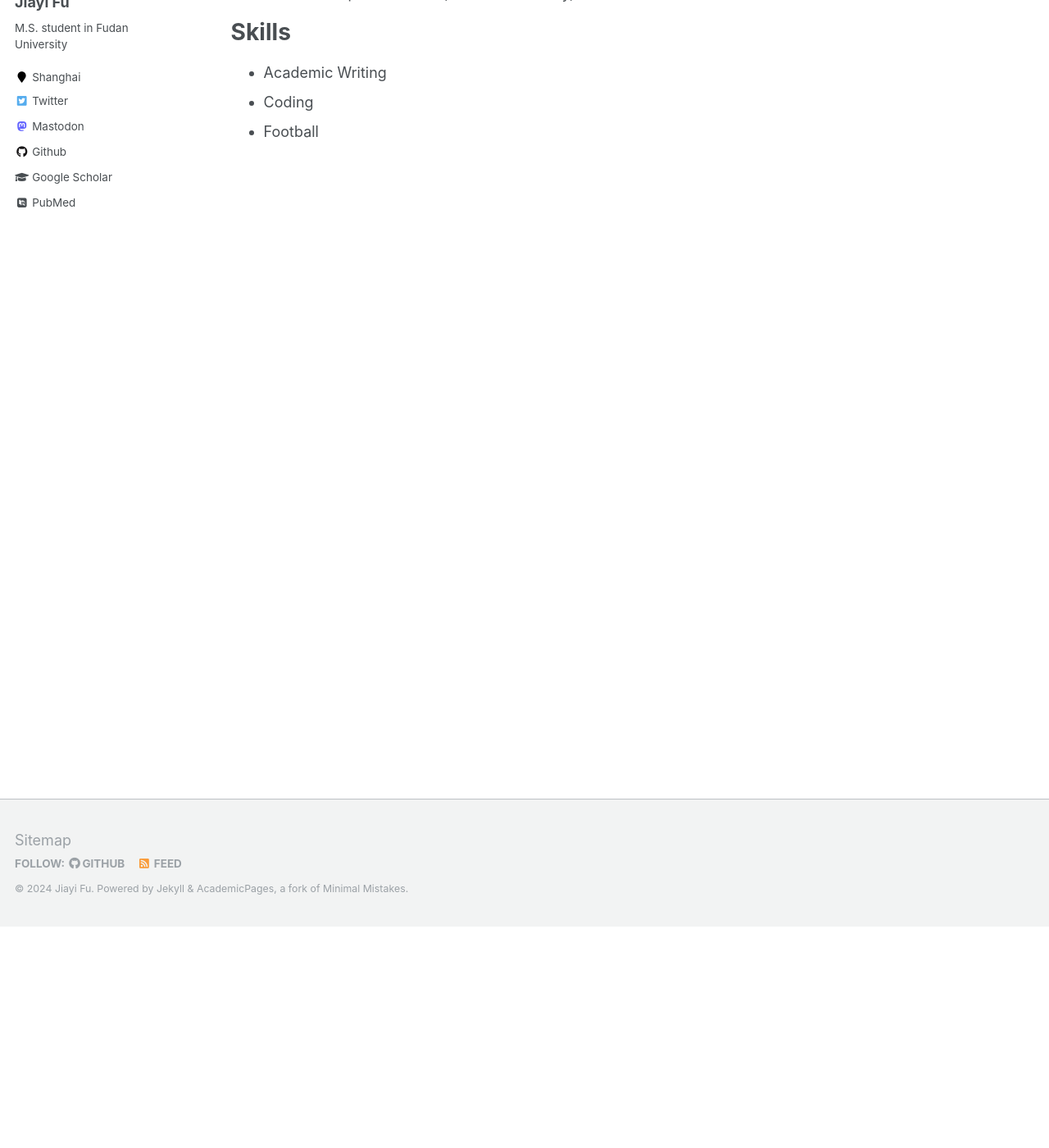
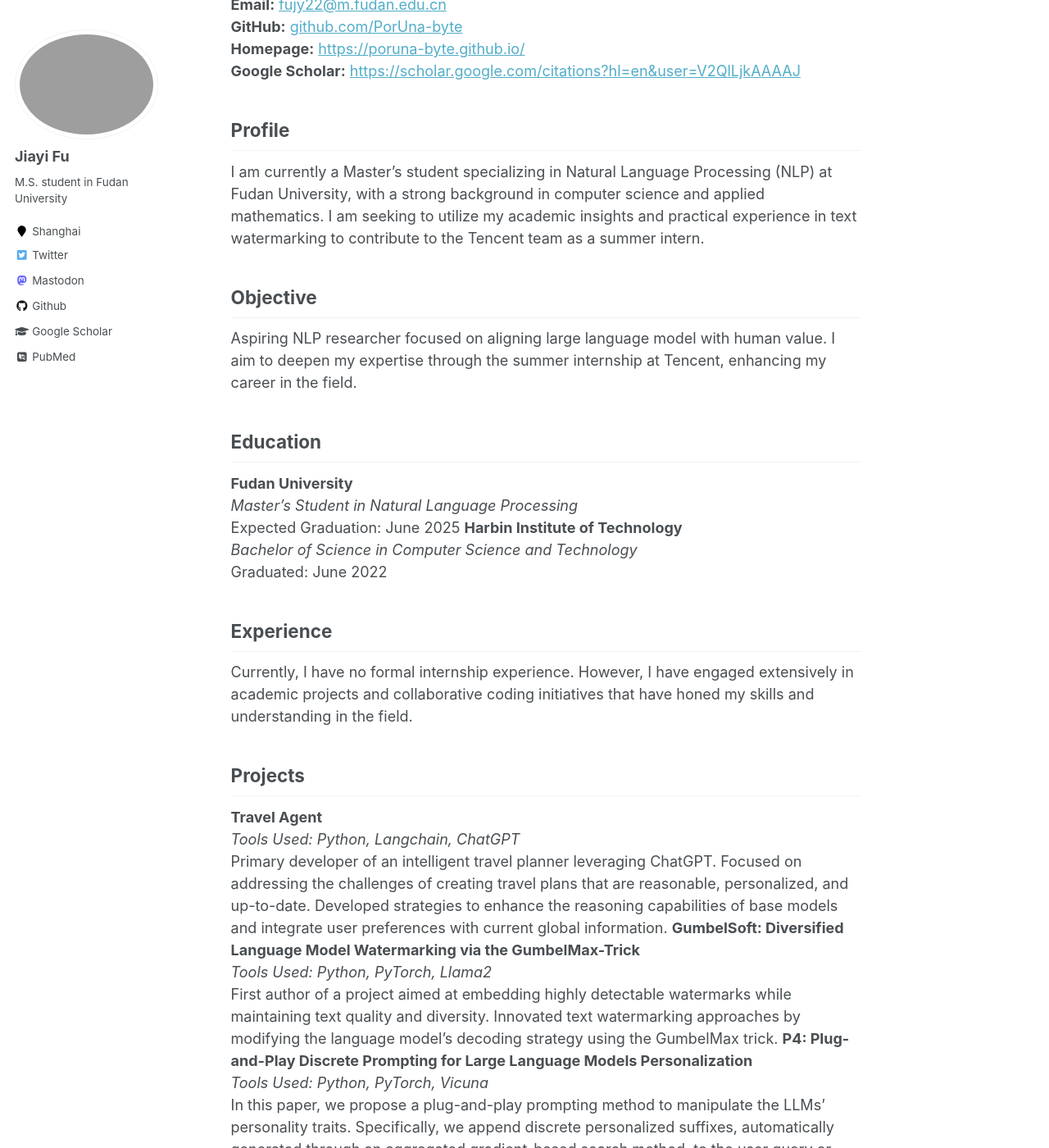
Before and after one commit to PorUna-byte/PorUna-byte.github.io, a Jekyll site: the page built from _pages/cv.md, in a window 1280 px wide and 1400 px high, scrolled down 270 px. Shown: the whole window at 82% size. Built offline with Jekyll 4.4.1, drawn with Linux system fonts in a browser that asks for light colours; some web fonts are replaced; our own code applies the rules of GitHub Pages for plain Markdown files; some of the changed text lies outside the part shown.

Commit message:
summer intern

```diff
--- a/_config.yml
+++ b/_config.yml
@@ -10,7 +10,7 @@ locale                   : "en-US"
 title                    : "Jiayi Fu / M.S. student"
 title_separator          : "-"
 name                     : &name "Jiayi Fu"
-description              : &description "A NLP researcher"
+description              : &description "NLP researcher"
 url                      : https://poruna-byte.github.io/ # the base hostname & protocol for your site e.g. "https://mmistakes.github.io"
 baseurl                  : "" # the subpath of your site, e.g. "/blog"
 repository               : "https://github.com/PorUna-byte/PorUna-byte.github.io"
--- a/_pages/cv.md
+++ b/_pages/cv.md
@@ -1,56 +1,45 @@
----
-layout: archive
-title: "CV"
-permalink: /cv/
-author_profile: true
-redirect_from:
-  - /resume
----
+# Jiayi Fu
+**Location:** Shanghai, China \
+**Phone:** +86 19370551152 \
+**Email:** [fujy22@m.fudan.edu.cn](mailto:fujy22@m.fudan.edu.cn) \
+**GitHub:** [github.com/PorUna-byte](https://github.com/PorUna-byte) \
+**Homepage:** [https://poruna-byte.github.io/](https://poruna-byte.github.io/)\
+**Google Scholar:** [https://scholar.google.com/citations?hl=en&user=V2QlLjkAAAAJ](https://scholar.google.com/citations?hl=en&user=V2QlLjkAAAAJ)
 
-{% include base_path %}
+## Profile
+I am currently a Master's student specializing in Natural Language Processing (NLP) at Fudan University, with a strong background in computer science and applied mathematics. I am seeking to utilize my academic insights and practical experience in text watermarking to contribute to the Tencent team as a summer intern.
 
-Education
-======
-* B.S. in Computer Science, Harbin Institute of Technology, 2018
-* M.S. in Computer Science, Fudan University, 2022
-<!-- * Ph.D in Version Control Theory, GitHub University, 2018 (expected) -->
+## Objective
+Aspiring NLP researcher focused on aligning large language model with human value. I aim to deepen my expertise through the summer internship at Tencent, enhancing my career in the field.
 
-<!-- Work experience
-======
-* Summer 2015: Research Assistant
-  * Github University
-  * Duties included: Tagging issues
-  * Supervisor: Professor Git
+## Education
+**Fudan University** \
+*Master's Student in Natural Language Processing* \
+Expected Graduation: June 2025
+**Harbin Institute of Technology** \
+*Bachelor of Science in Computer Science and Technology* \
+Graduated: June 2022
 
-* Fall 2015: Research Assistant
-  * Github University
-  * Duties included: Merging pull requests
-  * Supervisor: Professor Hub -->
+## Experience
+Currently, I have no formal internship experience. However, I have engaged extensively in academic projects and collaborative coding initiatives that have honed my skills and understanding in the field.
 
-Skills
-======
-* Academic Writing
-* Coding
-* Football
+## Projects
+**Travel Agent** \
+*Tools Used: Python, Langchain, ChatGPT* \
+Primary developer of an intelligent travel planner leveraging ChatGPT. Focused on addressing the challenges of creating travel plans that are reasonable, personalized, and up-to-date. Developed strategies to enhance the reasoning capabilities of base models and integrate user preferences with current global information.
+**GumbelSoft: Diversified Language Model Watermarking via the GumbelMax-Trick** \
+*Tools Used: Python, PyTorch, Llama2* \
+First author of a project aimed at embedding highly detectable watermarks while maintaining text quality and diversity. Innovated text watermarking approaches by modifying the language model's decoding strategy using the GumbelMax trick.
+**P4: Plug-and-Play Discrete Prompting for Large Language Models Personalization** \
+*Tools Used: Python, PyTorch, Vicuna* \
+In this paper, we propose a plug-and-play prompting method to manipulate the LLMs' personality traits. Specifically, we append discrete personalized suffixes, automatically generated through an aggregated gradient-based search method, to the user query or dialog histories and induce LLMs to respond with target personalities.
 
-<!-- Publications
-======
-  <ul>{% for post in site.publications %}
-    {% include archive-single-cv.html %}
-  {% endfor %}</ul>
+## Skills
+- **Programming Languages:** Python, Java, C/C++
+- **Technologies:** Familiar with foundational software principles. Contributed to various open-source projects linked to coursework, such as MIT 6.828 (Operating Systems), CMU Bustub (Database Systems), and Stanford CS144 (Computer Networking).
+- **Soft Skills:** Demonstrated leadership, effective communication, and problem-solving capabilities.
 
-Talks
-======
-  <ul>{% for post in site.talks %}
-    {% include archive-single-talk-cv.html %}
-  {% endfor %}</ul>
-
-Teaching
-======
-  <ul>{% for post in site.teaching %}
-    {% include archive-single-cv.html %}
-  {% endfor %}</ul>
-
-Service and leadership
-======
-* Currently signed in to 43 different slack teams -->
+## Extracurricular Activities
+**Fudan Football Team** \
+*Position: Left Forward, March 2024 – Present* \
+Key striker, contributing significantly to team dynamics and success.
```
Also changed, not shown: 1 other file.
